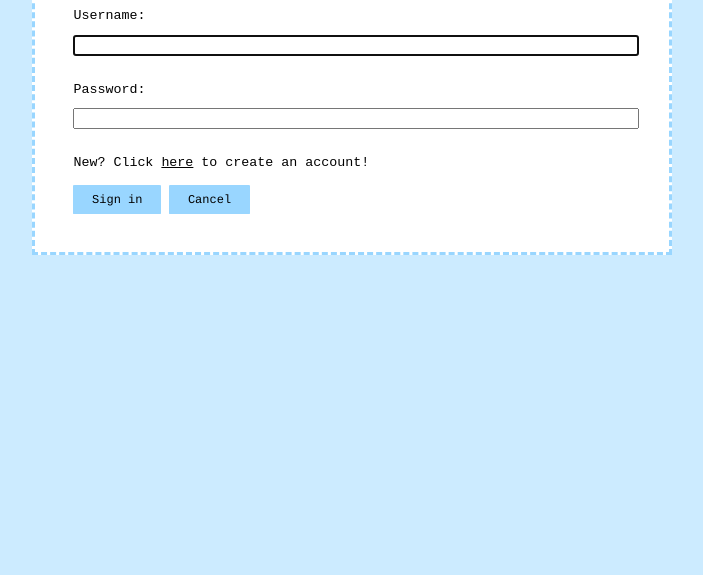
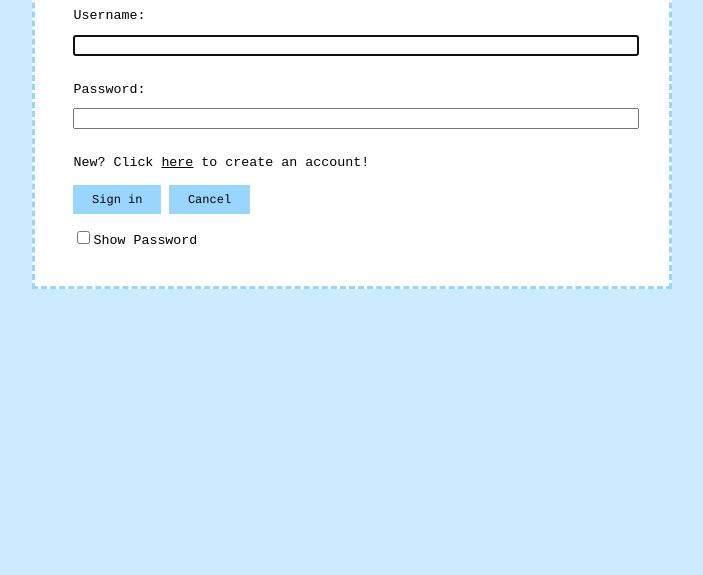
Before and after one commit to fisque/WebPiano, a plain HTML site: page login.html in a window 1280 px wide. Shown: the part 225-800 px from the top of the page, without its empty margins (288-991 px from the left). Drawn offline with Linux system fonts and the light colour scheme.

Commit message:
add show password button

```diff
--- a/login.html
+++ b/login.html
@@ -5,6 +5,7 @@
   <meta name="author" content="Jenny, Grace">
   <meta name="description" content="login">
   <meta name="keywords" content="virtual, piano, keyboard, music, login">
+  <meta name="viewport" content="width=device-width, initial-scale=1">
 
   <link rel="stylesheet" type="text/css" href="login_style.css">
   <script src="login.js"></script>
@@ -15,7 +16,7 @@
 <body>
   <div class="main" align="center">
     <h2>Login</h2>
-    <form id="login" align="left">
+    <form action="login.html" id="login" onsubmit="return(validate())" align="left">
       <label>Username: </label>
       <br/>
       <input type="text" id="username" autofocus required />
@@ -29,6 +30,8 @@
       <br/>
       <input type="submit" id="submitbutton" value="Sign in"/>
       <input type="submit" id="cancelbutton" value="Cancel"  onclick="window.location='index.html'"/>
+      </br>
+      <input type="checkbox" id="showPwdBtn" onclick="showPwd()" style="margin-top: 3%;">Show Password
     </form>
   </div>
 
```
